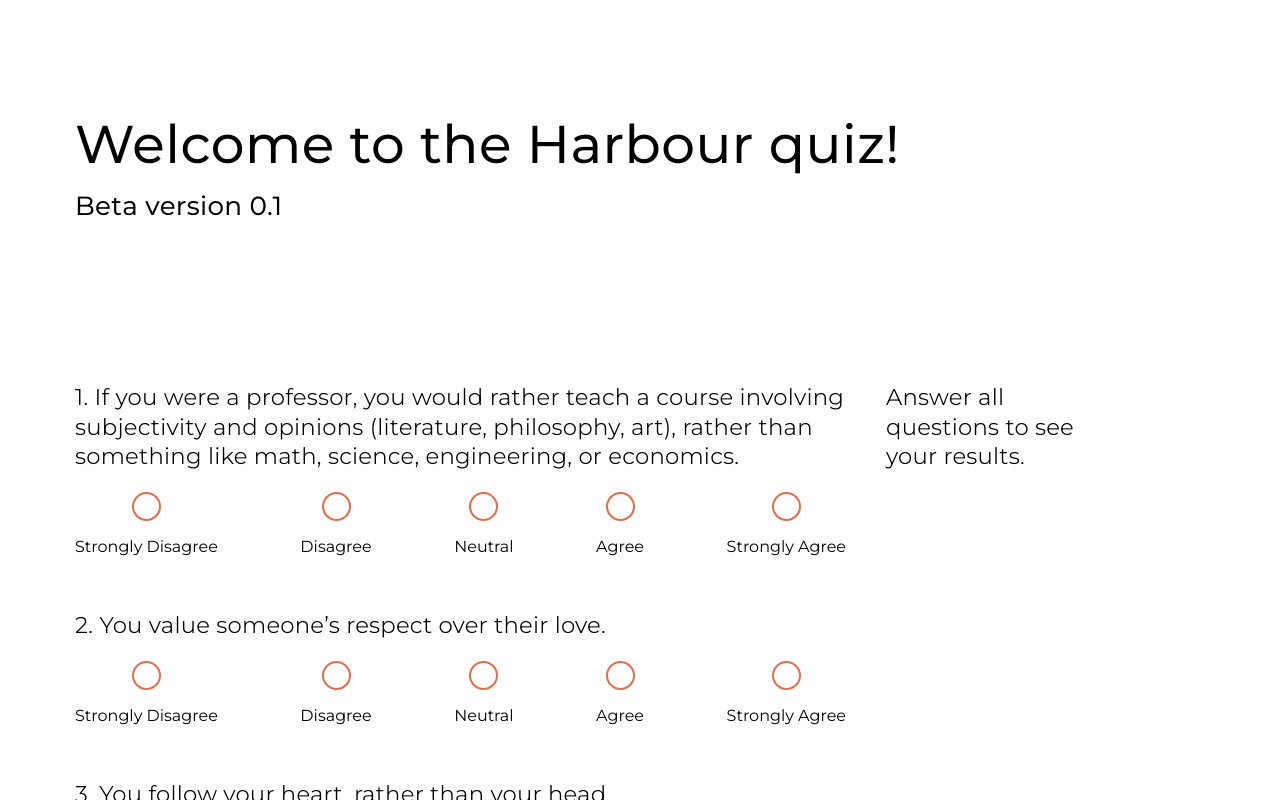
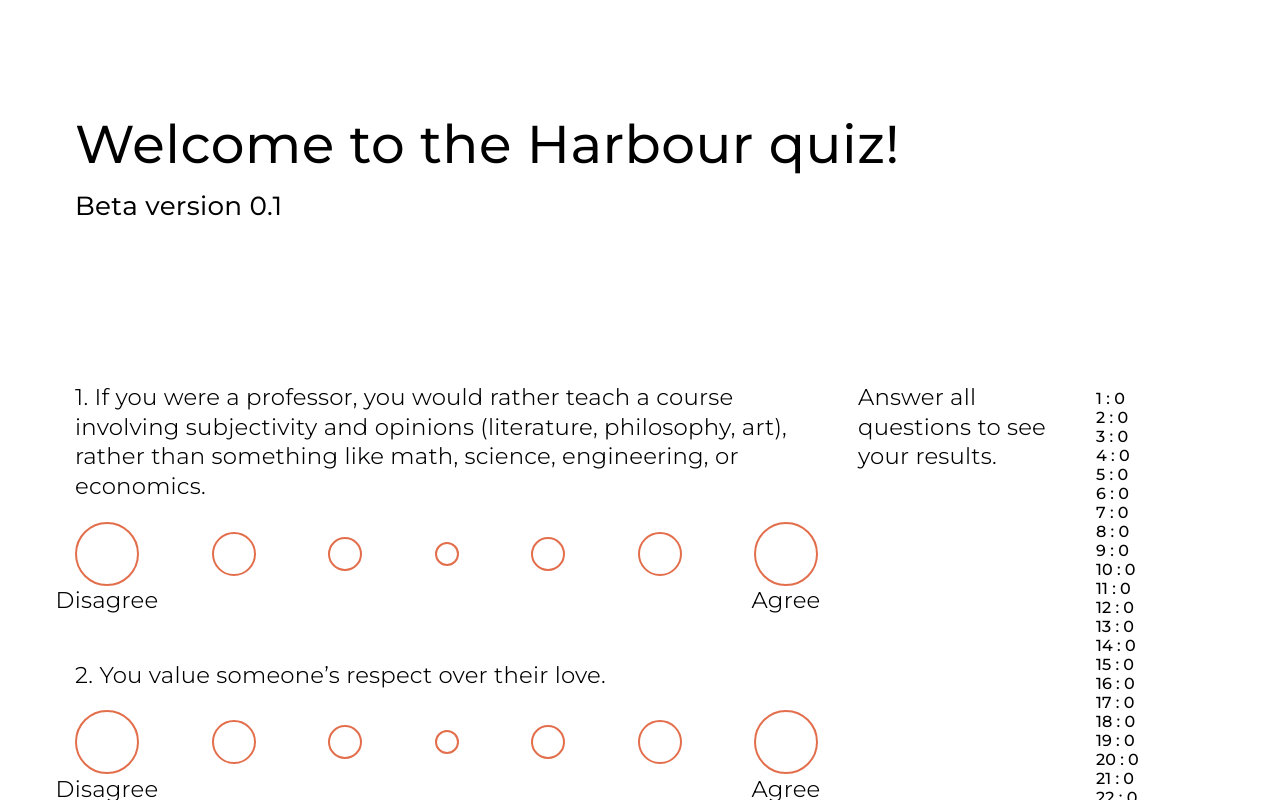
Before and after one commit to ellaroy99/harbour, a Next.js app: page / in a window 1280 px wide. Built offline with nearby package versions, Linux system fonts and the light colour scheme.

Commit message:
5->7 choices, change calculation to +/- from 1-5 scale, and differently sized bubbles

```diff
--- a/assets/css/style.css
+++ b/assets/css/style.css
@@ -110,7 +110,7 @@ a:visited { color: inherit; text-decoration: none }
   top: 0
 }
 
-.question { margin-bottom: 55px; }
+.question { margin-bottom: 75px; }
 .radio { margin-top: 20px; }
 
 .radio input { display: none }
@@ -119,6 +119,8 @@ a:visited { color: inherit; text-decoration: none }
 .radio input:nth-of-type(3):checked ~ .labels label:nth-of-type(3) { color: var(--dorange) }
 .radio input:nth-of-type(4):checked ~ .labels label:nth-of-type(4) { color: var(--dorange) }
 .radio input:nth-of-type(5):checked ~ .labels label:nth-of-type(5) { color: var(--dorange) }
+.radio input:nth-of-type(6):checked ~ .labels label:nth-of-type(6) { color: var(--dorange) }
+.radio input:nth-of-type(7):checked ~ .labels label:nth-of-type(7) { color: var(--dorange) }
 
 .labels {
   display: flex;
@@ -130,22 +132,30 @@ a:visited { color: inherit; text-decoration: none }
   display: flex;
   flex-direction: column;
   align-items: center;
-  padding-top: 45px;
+  justify-content: center;
   transition: .15s ease-out;
 }
 
 .checkmark {
-  position: absolute;
-  top: 0;
-  left: 0; right: 0;
   margin-left: auto; margin-right: auto;
-  height: 25px;
-  width: 25px;
   background-color: var(--white);
   border-radius: 50%;
   transition: .15s ease-out;
   border: 2px solid var(--dorange)
 }
+
+.labels label p { position: absolute; bottom: -40px }
+
+.labels label:nth-of-type(1) .checkmark,
+.labels label:nth-of-type(7) .checkmark { width: 60px; height: 60px }
+
+.labels label:nth-of-type(2) .checkmark,
+.labels label:nth-of-type(6) .checkmark { width: 40px; height: 40px }
+
+.labels label:nth-of-type(3) .checkmark,
+.labels label:nth-of-type(5) .checkmark { width: 30px; height: 30px }
+
+.labels label:nth-of-type(4) .checkmark { width: 20px; height: 20px }
 
 /* On mouse-over, add a grey background color */
 .labels label:hover .checkmark { background-color: #ddd; }
@@ -156,6 +166,8 @@ a:visited { color: inherit; text-decoration: none }
 .radio input:nth-of-type(3):checked ~ .labels label:nth-of-type(3) .checkmark { background-color: var(--dorange); }
 .radio input:nth-of-type(4):checked ~ .labels label:nth-of-type(4) .checkmark { background-color: var(--dorange); }
 .radio input:nth-of-type(5):checked ~ .labels label:nth-of-type(5) .checkmark { background-color: var(--dorange); }
+.radio input:nth-of-type(6):checked ~ .labels label:nth-of-type(6) .checkmark { background-color: var(--dorange); }
+.radio input:nth-of-type(7):checked ~ .labels label:nth-of-type(7) .checkmark { background-color: var(--dorange); }
 
 .quiz-con {
   display: flex;
--- a/components/question.js
+++ b/components/question.js
@@ -5,32 +5,37 @@ const Question = ({ name, content }) => {
     <div className="question">
         <p>{name}. {content}</p>
         <div className="radio">
+            <input type="radio" value={-3} name={name} id={name + "-3"} />
+            <input type="radio" value={-2} name={name} id={name + "-2"} />
+            <input type="radio" value={-1} name={name} id={name + "-1"} />
+            <input type="radio" value={0} name={name} id={name + "0"} />
             <input type="radio" value={1} name={name} id={name + "1"} />
             <input type="radio" value={2} name={name} id={name + "2"} />
             <input type="radio" value={3} name={name} id={name + "3"} />
-            <input type="radio" value={4} name={name} id={name + "4"} />
-            <input type="radio" value={5} name={name} id={name + "5"} />
 
             <div className="labels">
+                <label htmlFor={name + "-3"}>
+                    <span className="checkmark"/>
+                    <p>Disagree</p>
+                </label>
+                <label htmlFor={name + "-2"}>
+                    <span className="checkmark"/>
+                </label>
+                <label htmlFor={name + "-1"}>
+                    <span className="checkmark"/>
+                </label>
+                <label htmlFor={name + "0"}>
+                    <span className="checkmark"/>
+                </label>
                 <label htmlFor={name + "1"}>
                     <span className="checkmark"/>
-                    Strongly Disagree
                 </label>
                 <label htmlFor={name + "2"}>
                     <span className="checkmark"/>
-                    Disagree
                 </label>
                 <label htmlFor={name + "3"}>
                     <span className="checkmark"/>
-                    Neutral
-                </label>
-                <label htmlFor={name + "4"}>
-                    <span className="checkmark"/>
-                    Agree
-                </label>
-                <label htmlFor={name + "5"}>
-                    <span className="checkmark"/>
-                    Strongly Agree
+                    <p>Agree</p>
                 </label>
             </div>
         </div>
--- a/pages/index.js
+++ b/pages/index.js
@@ -22,9 +22,9 @@ const Home = ({ homepage }) => {
     let id = Number(event.target.name);
     if(!answered.includes(id)) answeredUpdate([...answered, id]);
 
+    let answer = Number(event.target.value);
     // depending on how the question was asked, it may be for or against a certain attribute
-    let answer = Number(event.target.value);
-    if(profile[id - 1].axis % 2 == 0) answer = (5 - (answer - 1));
+    if(profile[id - 1].axis % 2 == 0) answer = answer * -1;
 
     // update state to reflect answer to question
     profileUpdate(prevState => (
@@ -54,12 +54,12 @@ const Home = ({ homepage }) => {
 
     let code = "";
 
-    code += IE >= 30 ? "I" : "E";
-    code += FT >= 30 ? "F" : "T";
-    code += CN >= 30 ? "C" : "N";
+    code += IE >= 0 ? "I" : "E";
+    code += FT >= 0 ? "F" : "T";
+    code += CN >= 0 ? "C" : "N";
 
-    return <>All questions have been answered. <br/> archetype: {archetypes[code]}</>;
-    //return <>All questions have been answered. <br/>I/E: {IE},<br/> F/T: {FT}, <br/> C/N: {CN},<br/> result: {code} <br/> archetype: {archetypes[code]}</>;
+    //return <>All questions have been answered. <br/> archetype: {archetypes[code]}</>;
+    return <>All questions have been answered. <br/>I/E: {IE},<br/> F/T: {FT}, <br/> C/N: {CN},<br/> result: {code} <br/> archetype: {archetypes[code]}</>;
   }
 
   let checkIE = (q) => q.axis < 3
@@ -86,9 +86,9 @@ const Home = ({ homepage }) => {
           </div>
 
           <p>{result}</p>
-          {/*<ul>
+          <ul>
             <>{ profile.map((q, index) => { return <li key={index}>{q.id} : {q.value}</li>; })}</>
-            </ul>*/}
+          </ul>
         </div>
 
         <Spacer h="50px" />
```
